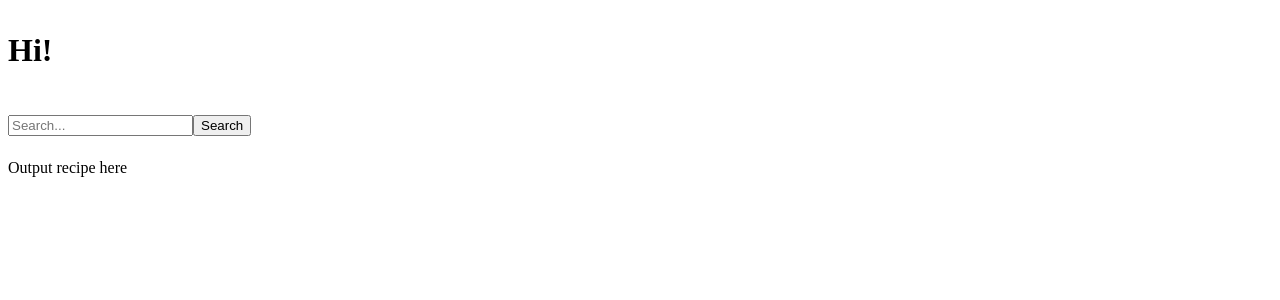
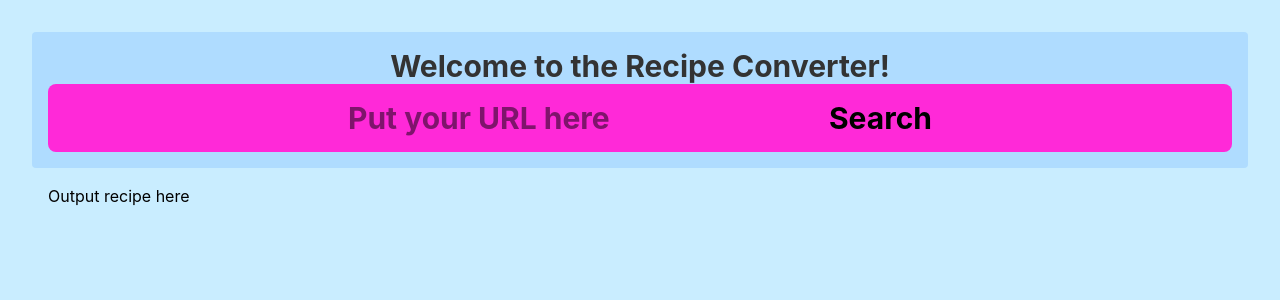
Before and after one commit to szerbe/HackBU2026, a React (Vite) app in the folder recipe-app/: page / in a window 1280 px wide. Shown: the top 300 px of the page. Built offline with nearby package versions, Linux system fonts and the light colour scheme.

Commit message:
Updated webpage and fixed searchbar functionality

```diff
--- a/recipe-app/src/components/Searchbar.jsx
+++ b/recipe-app/src/components/Searchbar.jsx
@@ -1,6 +1,6 @@
 import React, { useState } from 'react';
 
-const SearchBar = ({ onSearch }) => {
+const SearchBar = ({Text, onSearch, className }) => {
   const [query, setQuery] = useState("");
 
   const handleInputChange = (e) => {
@@ -19,10 +19,10 @@ const SearchBar = ({ onSearch }) => {
   };
 
   return (
-    <form onSubmit={handleSubmit}>
+    <form onSubmit={handleSubmit} className={className}>
       <input
         type="text"
-        placeholder="Search..."
+        placeholder={Text}
         value={query}
         onChange={handleInputChange}
       />
--- a/recipe-app/src/index.css
+++ b/recipe-app/src/index.css
@@ -1 +1,9 @@
 @import "tailwindcss";
+
+:root {
+  --primary-color: #c9edff;
+  --primary-color-dark: #afdcff;
+  --secondary-color: #ff29d8;
+
+  --t-color: #333333;
+}
--- a/recipe-app/src/main.jsx
+++ b/recipe-app/src/main.jsx
@@ -2,6 +2,7 @@ import { StrictMode } from "react";
 import { createRoot } from "react-dom/client";
 import App from "./App.jsx";
 import { BrowserRouter } from "react-router-dom";
+import "./index.css";
 
 createRoot(document.getElementById("root")).render(
   <StrictMode>
--- a/recipe-app/src/pages/Home.jsx
+++ b/recipe-app/src/pages/Home.jsx
@@ -4,15 +4,15 @@ import SearchBar from "../components/Searchbar";
 const Home = () => {
 
   return (
-    <div className="flex min-h-screen">
+    <div className="bg-(--primary-color) flex min-h-screen">
       <div
         className={`flex-1 transition-all duration-300 ease-in-out rounded-sm-r`}
       >
         <div className="p-8">
-          <header className="bg-primary p-4 rounded-sm">
+          <header className="bg-(--primary-color-dark) p-4 rounded-sm">
             <h1 className="text-3xl font-bold">
-              <p className="text-secondary">Hi!</p>
-              <SearchBar>Type text here</SearchBar>
+              <p className="text-center text-(--t-color)">Welcome to the Recipe Converter!</p>
+              <SearchBar  Text="Put your URL here" className="text-center bg-(--secondary-color) p-4 rounded-lg"></SearchBar>
             </h1>
           </header>
           <main className="p-4">
--- /dev/null
+++ b/recipe-app/src/style.css
@@ -0,0 +1,98 @@
+@import "tailwindcss";
+
+:root {
+  font-family: system-ui, Avenir, Helvetica, Arial, sans-serif;
+  line-height: 1.5;
+  font-weight: 400;
+
+  color-scheme: light dark;
+  color: rgba(255, 255, 255, 0.87);
+  background-color: #242424;
+
+  font-synthesis: none;
+  text-rendering: optimizeLegibility;
+  -webkit-font-smoothing: antialiased;
+  -moz-osx-font-smoothing: grayscale;
+}
+
+a {
+  font-weight: 500;
+  color: #646cff;
+  text-decoration: inherit;
+}
+a:hover {
+  color: #535bf2;
+}
+
+body {
+  margin: 0;
+  display: flex;
+  place-items: center;
+  min-width: 320px;
+  min-height: 100vh;
+}
+
+h1 {
+  font-size: 3.2em;
+  line-height: 1.1;
+}
+
+#app {
+  max-width: 1280px;
+  margin: 0 auto;
+  padding: 2rem;
+  text-align: center;
+}
+
+.logo {
+  height: 6em;
+  padding: 1.5em;
+  will-change: filter;
+  transition: filter 300ms;
+}
+.logo:hover {
+  filter: drop-shadow(0 0 2em #646cffaa);
+}
+.logo.vanilla:hover {
+  filter: drop-shadow(0 0 2em #f7df1eaa);
+}
+
+.card {
+  padding: 2em;
+}
+
+.read-the-docs {
+  color: #888;
+}
+
+button {
+  border-radius: 8px;
+  border: 1px solid transparent;
+  padding: 0.6em 1.2em;
+  font-size: 1em;
+  font-weight: 500;
+  font-family: inherit;
+  background-color: #1a1a1a;
+  cursor: pointer;
+  transition: border-color 0.25s;
+}
+button:hover {
+  border-color: #646cff;
+}
+button:focus,
+button:focus-visible {
+  outline: 4px auto -webkit-focus-ring-color;
+}
+
+@media (prefers-color-scheme: light) {
+  :root {
+    color: #213547;
+    background-color: #ffffff;
+  }
+  a:hover {
+    color: #747bff;
+  }
+  button {
+    background-color: #f9f9f9;
+  }
+}
```
